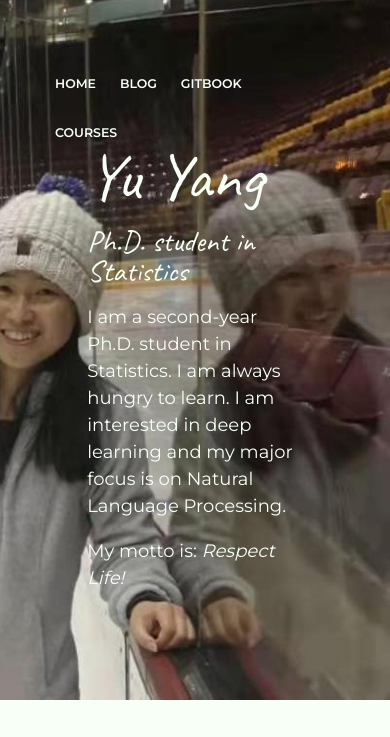
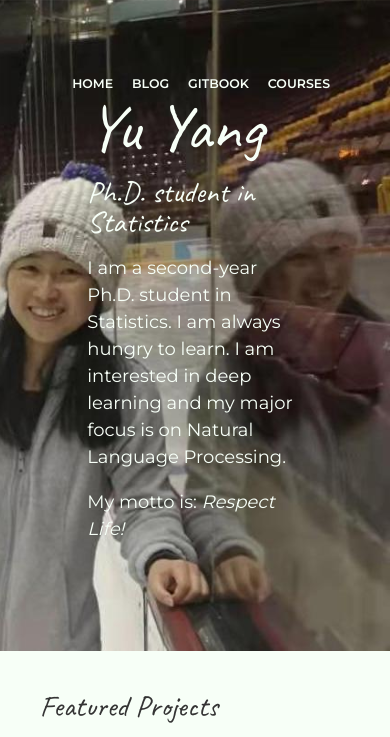
Before and after one commit to yuyangstatistics/yuyangstatistics.github.io, a PHP site: page / in a window 390 px wide. Shown: the top 737 px of the page. Run offline with PHP 8.4, Linux system fonts and the light colour scheme.

Commit message:
fix the nav-bar on small screen

```diff
--- a/css/styles.css
+++ b/css/styles.css
@@ -148,8 +148,14 @@ header p {
 /* Change color of dropdown links on hover */
 .dropdown-content a:hover {background-color: #ddd;}
 
+/* Change color of dropdown links on click */
+.dropdown-content a:active {background-color: #ddd;}
+
 /* Show the dropdown menu on hover */
 .dropdown:hover .dropdown-content {display: block;}
+
+/* Show the dropdown menu on click */
+.dropdown:active .dropdown-content {display: block;}
 
 /* Change the background color of the dropdown button when the dropdown content is shown */
 .dropdown:hover .button {background-color: rgba(211,211,211, 80%);}
@@ -287,7 +293,7 @@ footer {
 
 @media screen and (max-width: 450px) { /* applies to smart phones */
     .nav-bar .button {
-        margin-right: 10px;
+        margin-right: 5px;
         font-size: smaller;
     }
 
```
Lines whose indentation alone changed are shown as unchanged.
